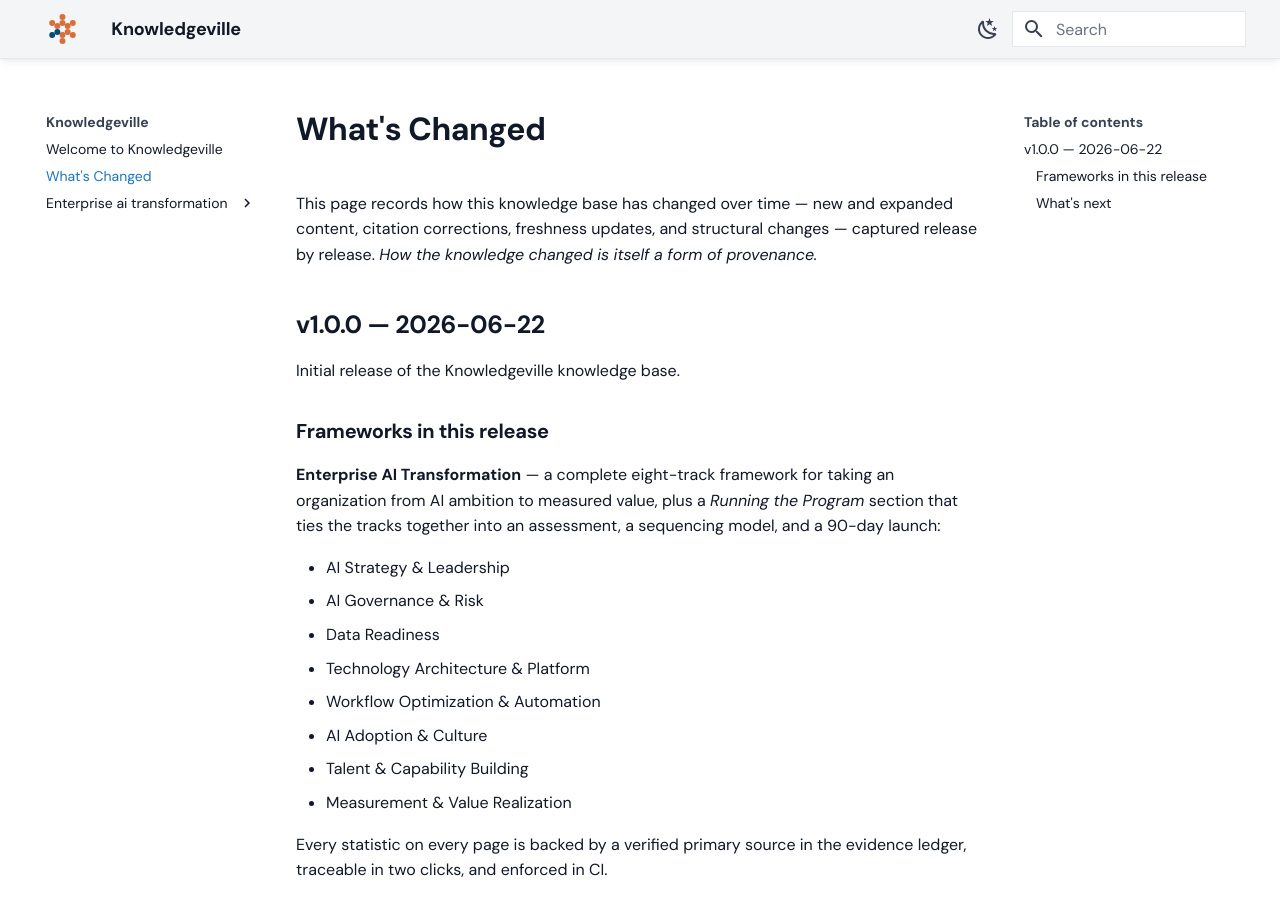
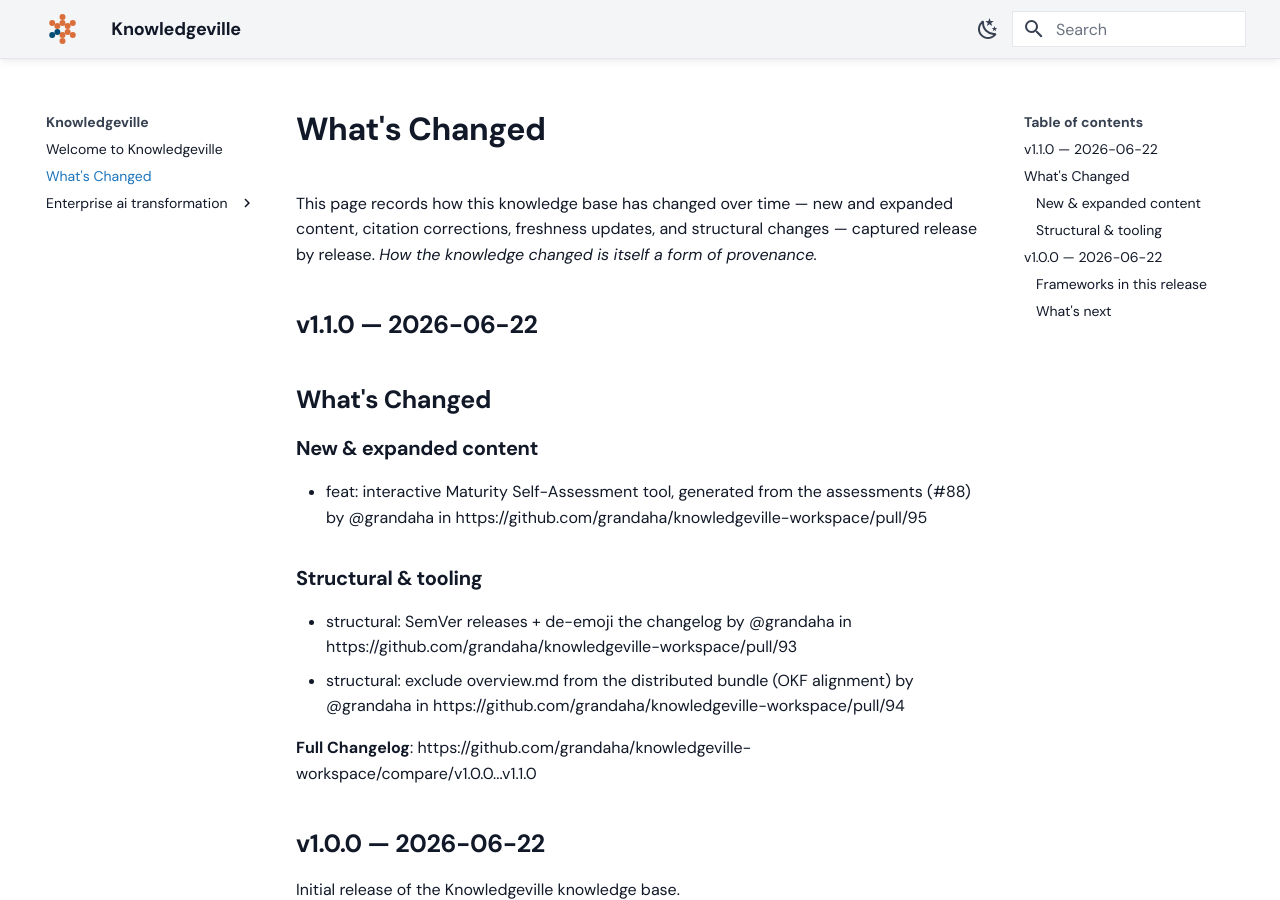
Before and after one commit to grandaha/knowledgeville, an MkDocs documentation site: the page built from published/changelog.md, in a window 1280 px wide and 900 px high. Built offline with MkDocs 1.6.1 and Material for MkDocs 9.7.7, drawn with Linux system fonts in a browser that asks for light colours; some web fonts are replaced.

Commit message:
Publish: sync content from workspace

```diff
--- a/published/changelog.md
+++ b/published/changelog.md
@@ -10,6 +10,20 @@ appendix: true
 <!-- generated from GitHub Releases by scripts/build_changelog.py — do not edit -->
 
 This page records how this knowledge base has changed over time — new and expanded content, citation corrections, freshness updates, and structural changes — captured release by release. *How the knowledge changed is itself a form of provenance.*
+
+## v1.1.0 — 2026-06-22
+
+<!-- Release notes generated using configuration in .github/release.yml at main -->
+
+## What's Changed
+### New & expanded content
+* feat: interactive Maturity Self-Assessment tool, generated from the assessments (#88) by @grandaha in https://github.com/grandaha/knowledgeville-workspace/pull/95
+### Structural & tooling
+* structural: SemVer releases + de-emoji the changelog by @grandaha in https://github.com/grandaha/knowledgeville-workspace/pull/93
+* structural: exclude overview.md from the distributed bundle (OKF alignment) by @grandaha in https://github.com/grandaha/knowledgeville-workspace/pull/94
+
+
+**Full Changelog**: https://github.com/grandaha/knowledgeville-workspace/compare/v1.0.0...v1.1.0
 
 ## v1.0.0 — 2026-06-22
 
```
